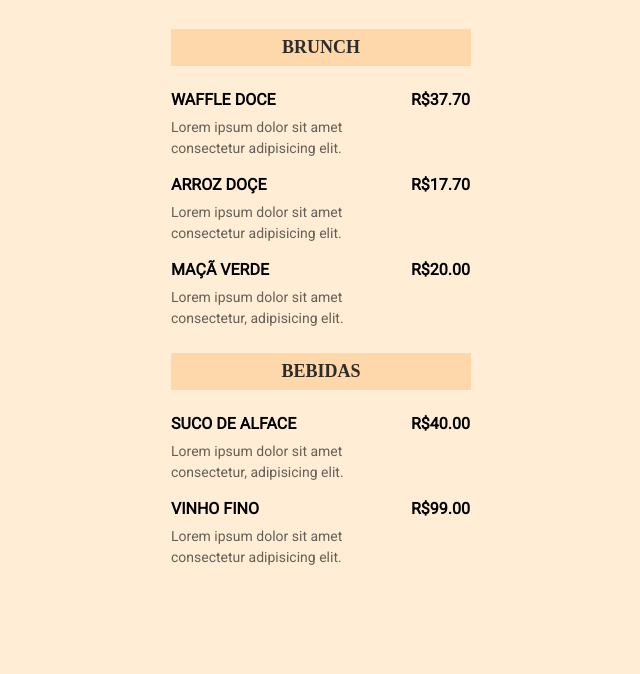
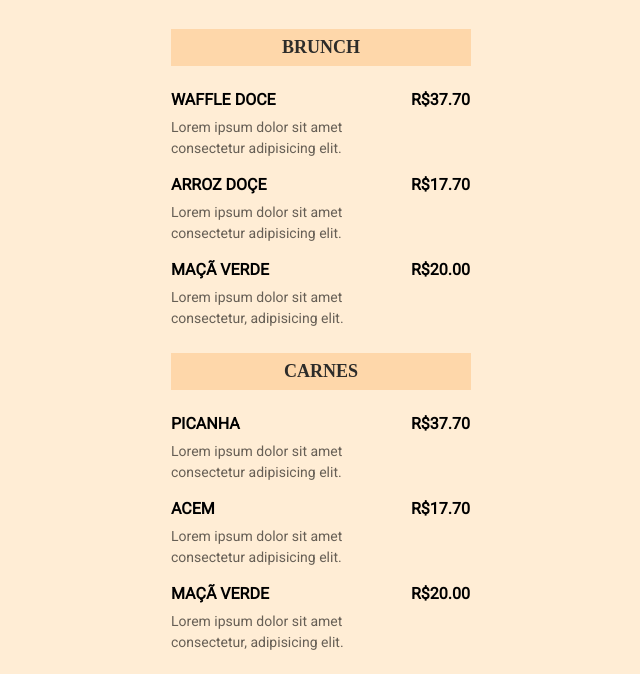
Before and after one commit to Anderson-Vieiragm/maratona, a plain HTML site: page index.html in a window 1280 px wide. Shown: the part 88-762 px from the top of the page, without its empty margins (319-959 px from the left). Drawn offline with Linux system fonts and the light colour scheme.

Commit message:
Atualizado secao de carnes

```diff
--- a/index.html
+++ b/index.html
@@ -63,6 +63,48 @@
     </section>
 
     <section>
+      <h2>carnes</h2>
+
+      <ul>
+        <li>
+          <div class="details">
+            <h3>PICANHA</h3>
+            <p class="description">
+              Lorem ipsum dolor sit amet consectetur adipisicing elit.
+            </p>
+          </div>
+
+          <strong class="price">
+            R$37.70
+          </strong>
+        </li>
+        <li>
+          <div class="details">
+            <h3>ACEM</h3>
+            <p class="description">
+              Lorem ipsum dolor sit amet consectetur adipisicing elit.
+            </p>
+          </div>
+
+          <strong class="price">
+            R$17.70
+          </strong>
+        </li>
+        <li>
+          <div class="details">
+            <h3>MAÇÃ VERDE</h3>
+            <P class="description">
+              Lorem ipsum dolor sit amet consectetur, adipisicing elit.
+            </P>
+          </div>
+          <strong class="price">
+            R$20.00
+          </strong>
+        </li>
+      </ul>
+    </section>
+
+    <section>
       <h2>BEBIDAS</h2>
         <ul>
           <li>
@@ -82,7 +124,7 @@
               <p class="description">
                 Lorem ipsum dolor sit amet consectetur adipisicing elit.
               </p>
-            </div>
+              </div>
                 <strong class="price">
                   R$99.00
                 </strong>
```
